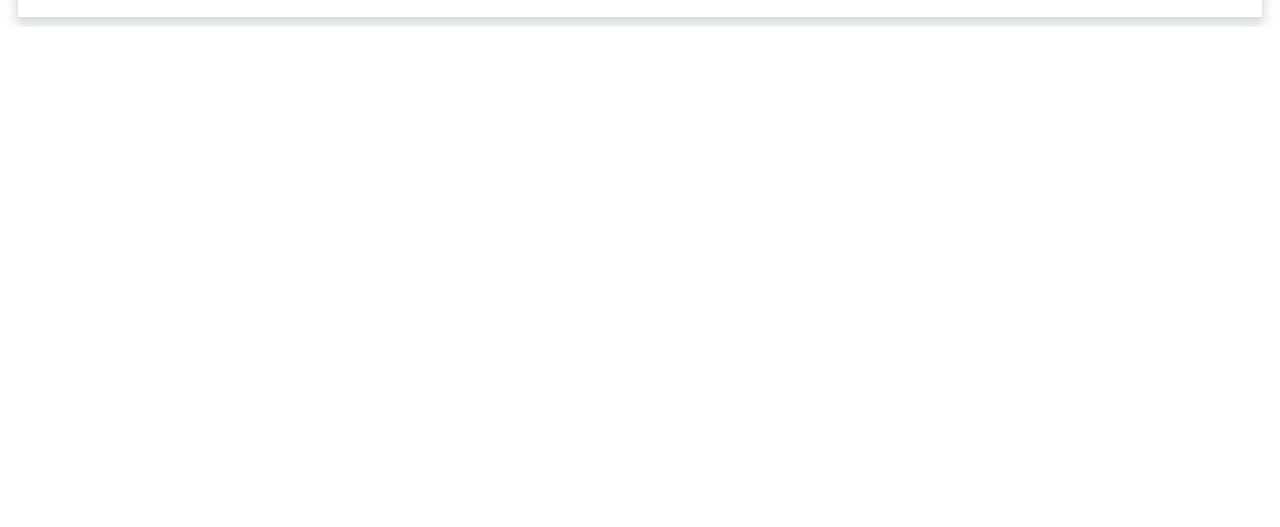
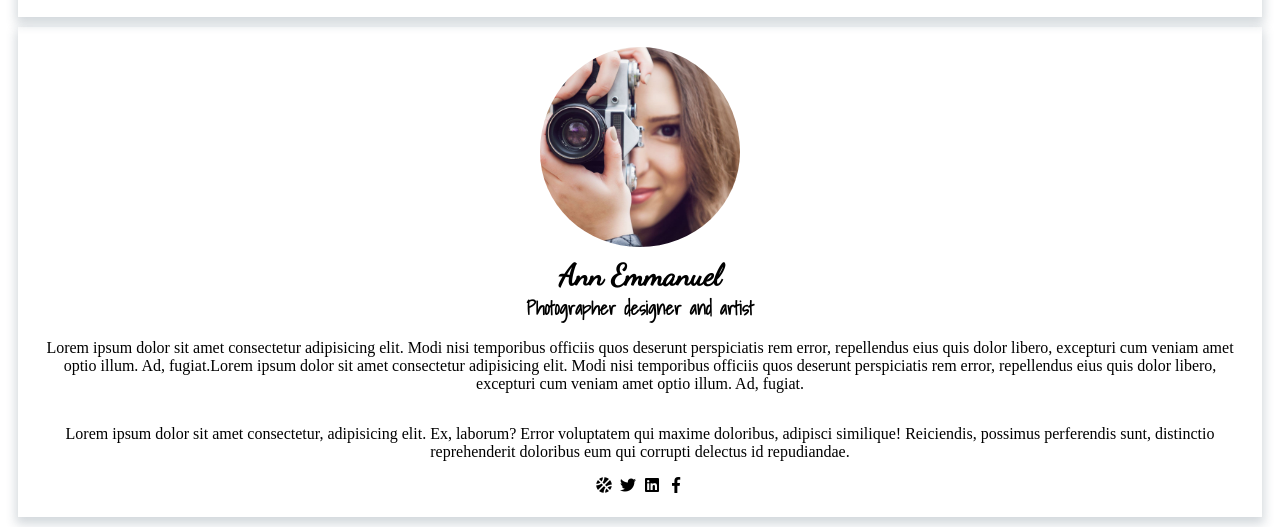
Before and after one commit to batstolya/Business-Card-Website---Photographer, a plain HTML site: page index.html in a window 1280 px wide. Shown: the part 2135-2662 px from the top of the page. Before the commit the page ends 2162 px from the top, so only its background shows below. Drawn offline with Linux system fonts and the light colour scheme.

Commit message:
create aside

```diff
--- a/index.html
+++ b/index.html
@@ -34,6 +34,26 @@
             <div class="gallery-item h-1"><img src="https://picsum.photos/id/29/400/200" alt="photos"></div>
         </div>
     </main>
+    <aside>
+        <div class="aside-block">
+            <img src="/images/avatar.jpg" alt="avatar">
+            <h2>Ann Emmanuel</h2>
+            <h3>Photographer designer and artist</h3>
+
+            <p>Lorem ipsum dolor sit amet consectetur adipisicing elit. Modi nisi temporibus officiis quos deserunt perspiciatis rem error, repellendus eius quis dolor libero, excepturi cum veniam amet optio illum. Ad, fugiat.Lorem ipsum dolor sit amet consectetur
+                adipisicing elit. Modi nisi temporibus officiis quos deserunt perspiciatis rem error, repellendus eius quis dolor libero, excepturi cum veniam amet optio illum. Ad, fugiat.</p>
+            <p>Lorem ipsum dolor sit amet consectetur, adipisicing elit. Ex, laborum? Error voluptatem qui maxime doloribus, adipisci similique! Reiciendis, possimus perferendis sunt, distinctio reprehenderit doloribus eum qui corrupti delectus id repudiandae.
+            </p>
+            <div class="aside-icons">
+                <a href="#"><i class="fas fa-basketball-ball"></i></a>
+                <a href="#"><i class="fab fa-twitter"></i></a>
+                <a href="#"><i class="fab fa-linkedin"></i></a>
+                <a href="#"><i class="fab fa-facebook-f"></i></a>
+
+            </div>
+        </div>
+
+    </aside>
 </body>
 
 </html>
--- a/style.css
+++ b/style.css
@@ -65,3 +65,51 @@ footer img {
     border-radius: 10px;
     object-fit: cover;
 }
+
+
+/* aside */
+
+aside {
+    grid-area: sidebar;
+    margin: 10px;
+}
+
+.aside-block {
+    box-shadow: 0px 5px 10px 2px rgba(34, 60, 80, 0.2);
+    padding: 20px;
+    display: grid;
+    justify-items: center;
+    text-align: center;
+}
+
+.aside-block img {
+    padding-bottom: 10px
+}
+
+.aside-block h2,
+.aside-block h3 {
+    font-family: var(--primary-font);
+    margin: 0;
+}
+
+.aside-block h2 {
+    font-size: 30px;
+    font-family: var(--secondary-font);
+}
+
+.aside-block .aside-icons i {
+    width: 20px;
+    height: 20px;
+}
+
+.aside-icons a {
+    color: var(--dark);
+    text-decoration: none;
+}
+
+aside img {
+    width: 200px;
+    height: 200px;
+    object-fit: cover;
+    border-radius: 50%;
+}
```
